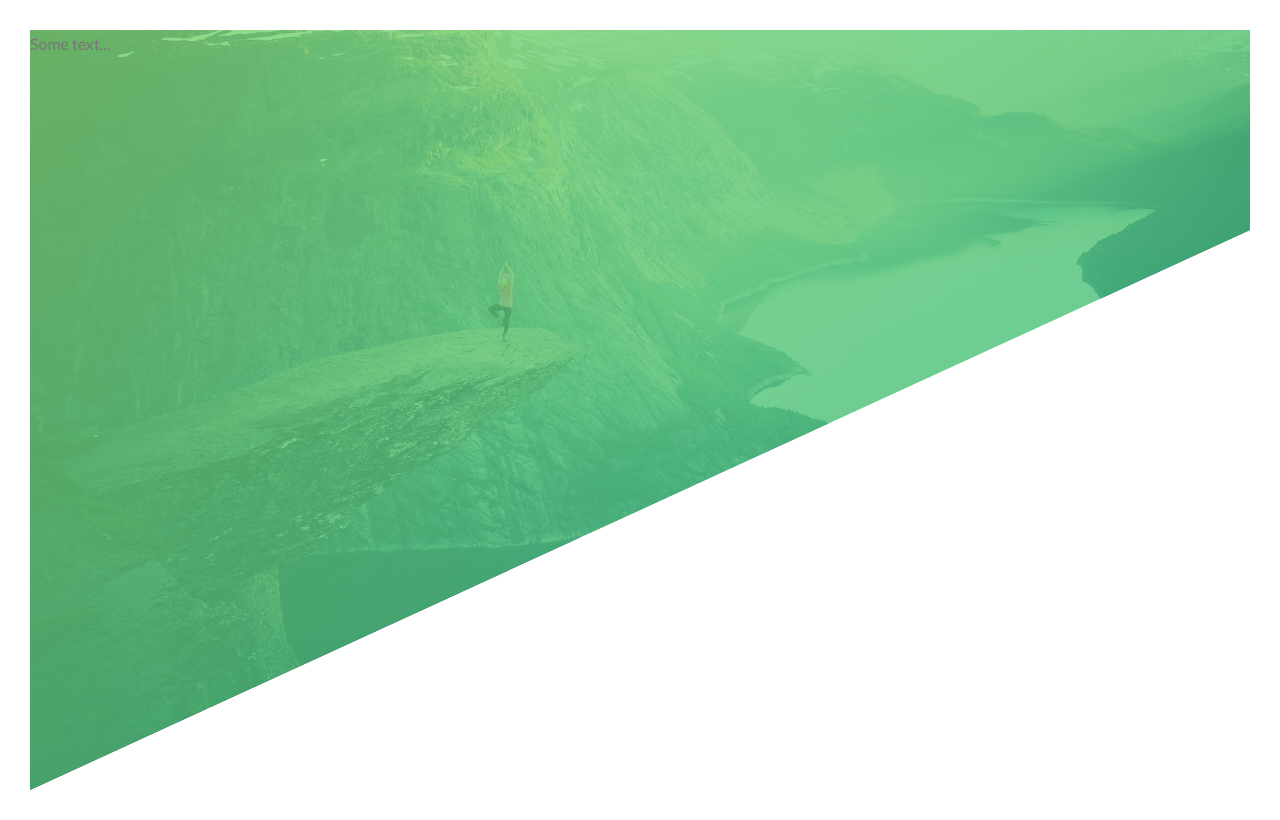
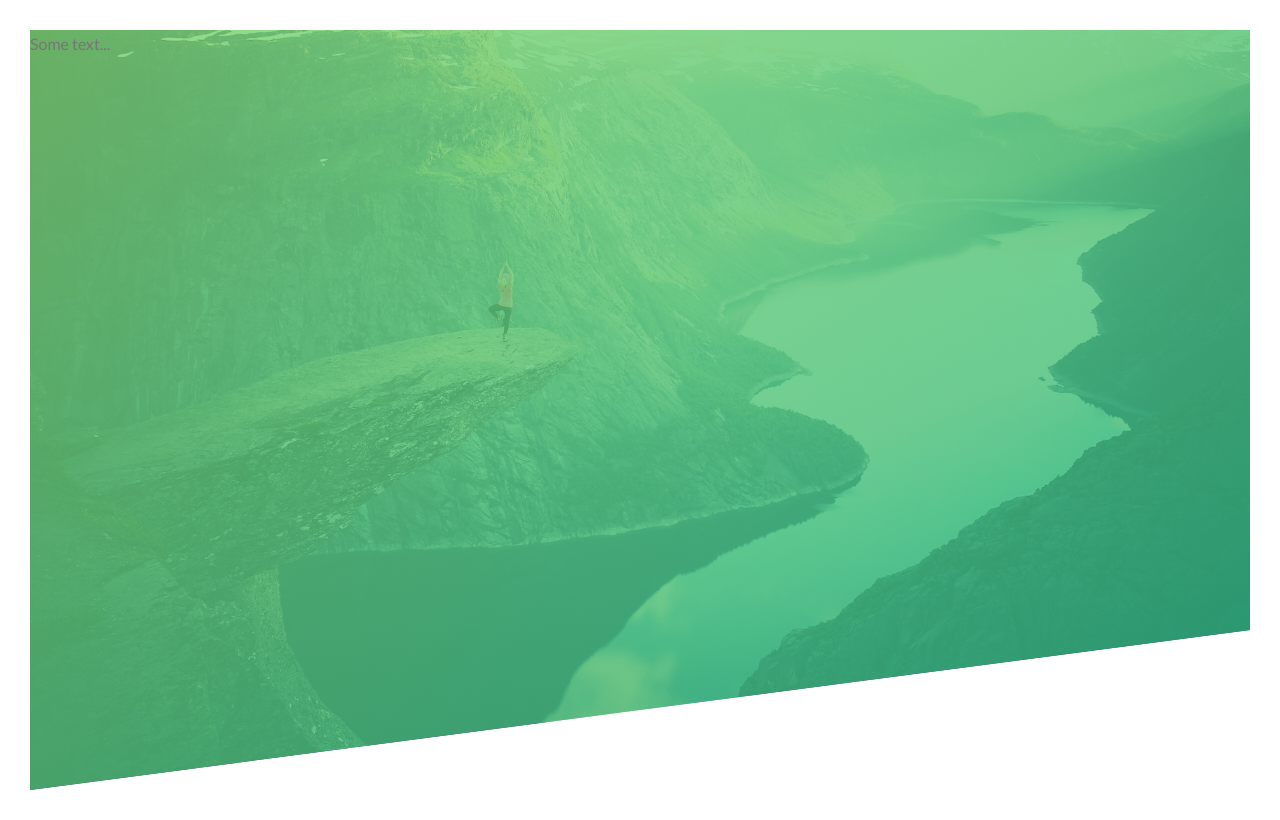
Before and after one commit to MateenCode/Natours, a plain HTML site: page index.html in a window 1280 px wide. Drawn offline with Linux system fonts and the light colour scheme.

Commit message:
header clip property completed

```diff
--- a/css/style.css
+++ b/css/style.css
@@ -33,5 +33,5 @@ body {
   background-size: cover;
   background-position: top;
 
-  clip-path: polygon(0 0, 100% 0, 100% 200px, 0 100%);
+  clip-path: polygon(0 0, 100% 0, 100% 75vh, 0 100%);
 }
```
